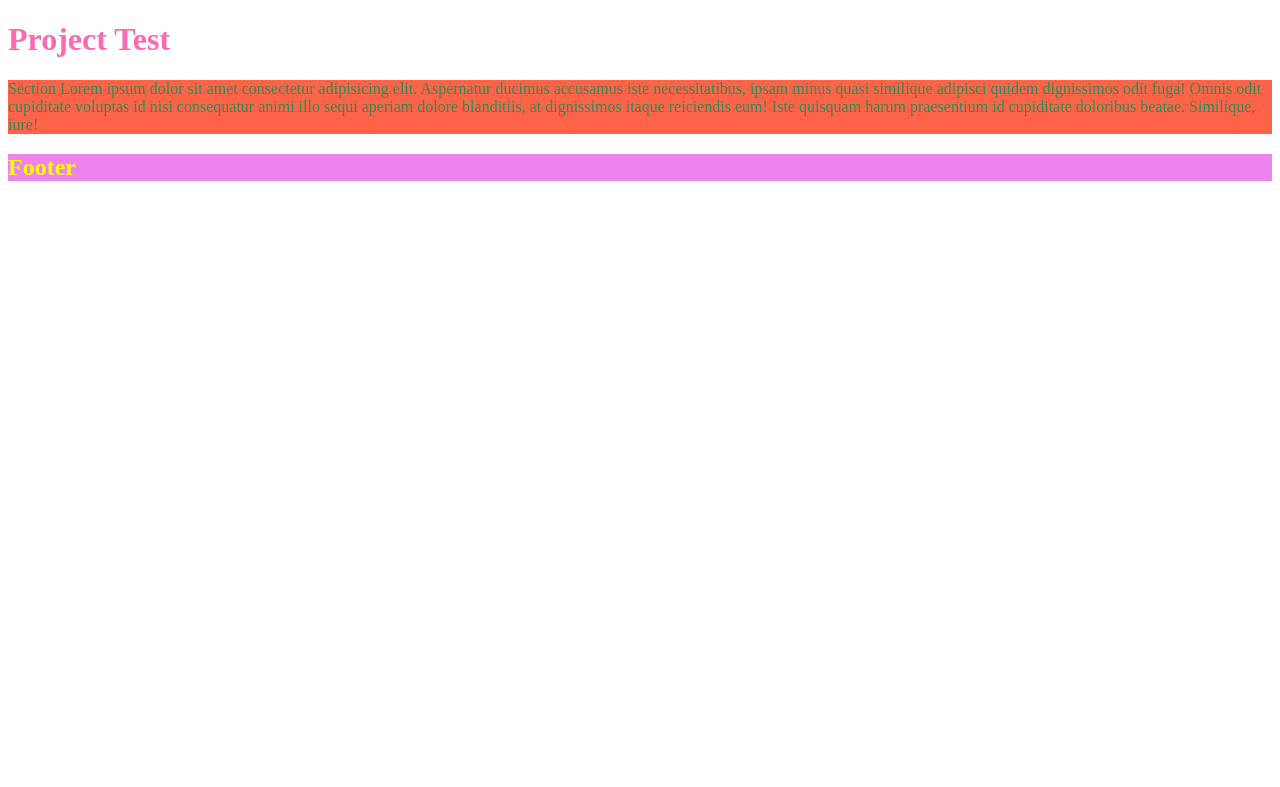
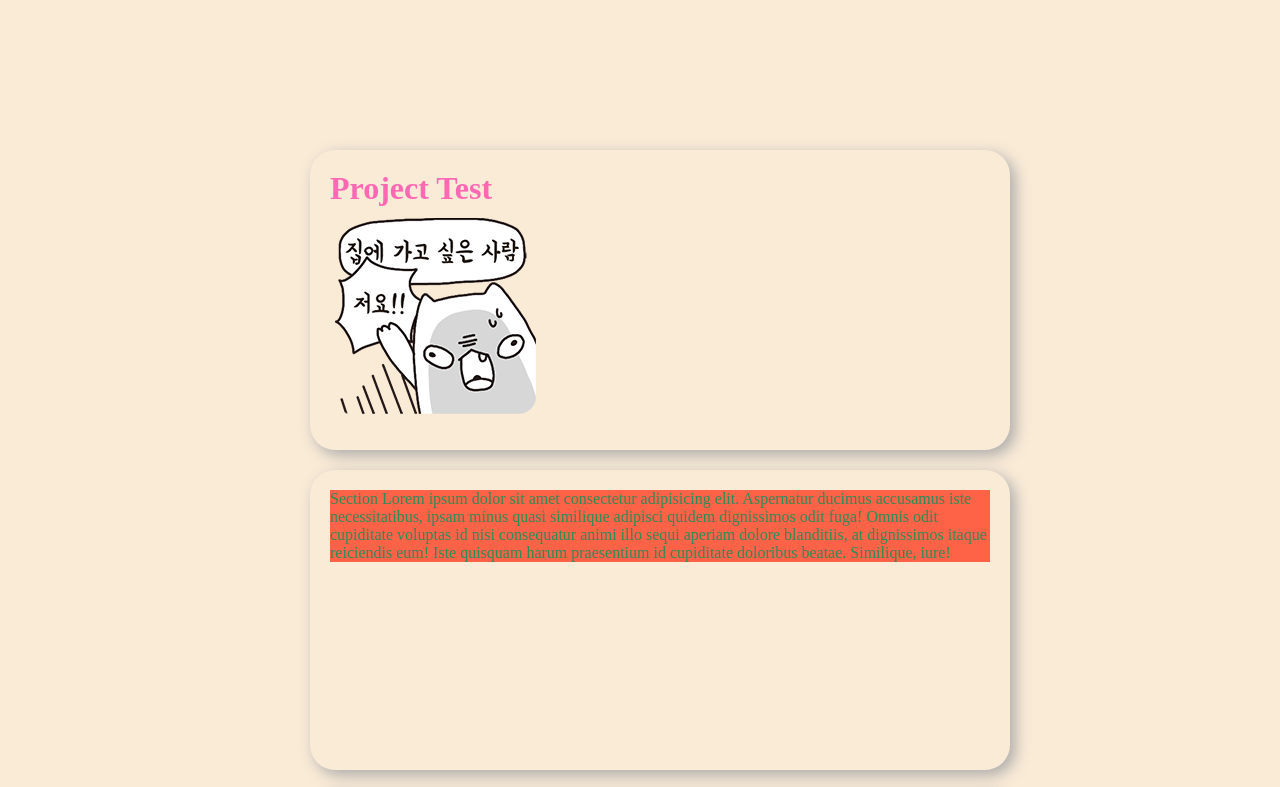
Before and after one commit to kylee2023/project-test, a plain HTML site: page index.html in a window 1280 px wide. Shown: the top 787 px of the page. Drawn offline with Linux system fonts and the light colour scheme.

Commit message:
잘되는건가?

```diff
--- a/css/style.css
+++ b/css/style.css
@@ -1,3 +1,37 @@
+*{
+    margin: 0;
+    padding: 0;
+    box-sizing: border-box;
+}
+
+img{
+    max-width: 100%;
+}
+
+html{
+    width: 100%;
+    height: 100%;
+}
+
+body{
+    width: 700px;
+    height: 300px;
+    margin: 0 auto;
+    margin-top: 150px;
+    background-color: antiquewhite;
+}
+
+header,
+section,
+footer {
+    width: 100%;
+    height: 100%;
+    padding: 20px;
+    margin: 20px;
+    border-radius: 25px;
+    box-shadow: 5px 5px 15px darkgray ;
+}
+
 h1{
     color: hotpink;
 }
--- a/index.html
+++ b/index.html
@@ -9,6 +9,7 @@
 <body>
     <header>
         <h1>Project Test</h1>
+        <img src="./img/1.png" alt="로고">
     </header>
     <section>
         <p>Section
```
Also changed, not shown: img/1.png (added).
